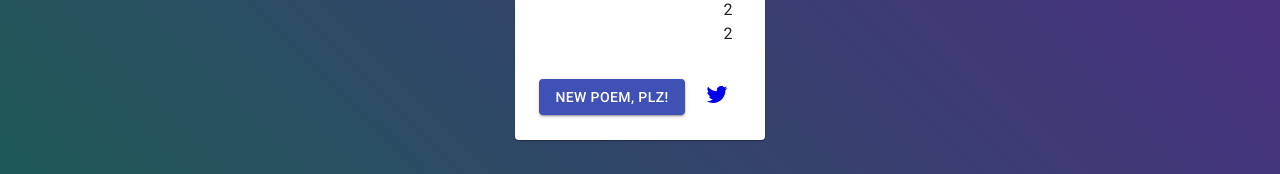
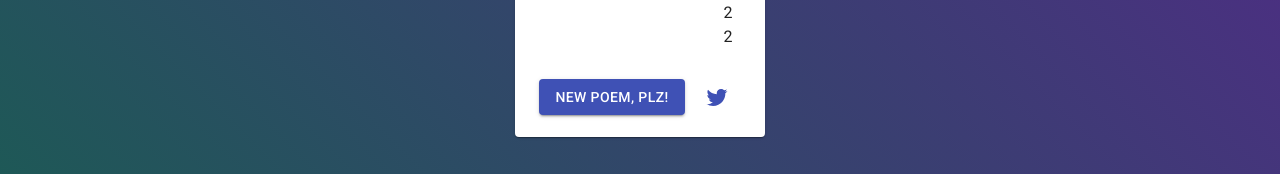
Before and after one commit to Dmnk28/quote-machine, a React (Create React App) app in the folder quote/: page / in a window 1280 px wide. Shown: the part 388-562 px from the top of the page. Built offline with nearby package versions, Linux system fonts and the light colour scheme.

Commit message:
Fixed the Twitterbutton, so the Poem and Poet will be suggested as tweet-text

```diff
--- a/quote/src/App.js
+++ b/quote/src/App.js
@@ -1,7 +1,7 @@
 import React from 'react';
 
 import './styles/main.css';
-import { Button, Card, CardActions, CardContent, IconButton, Typography } from '@material-ui/core';
+import { Button, Card, CardActions, CardContent, Typography } from '@material-ui/core';
 
 import poems from './data/_poems';
 import TwitterLink from './components/_TwitterLink';
@@ -43,7 +43,7 @@ class App extends React.Component {
             </CardContent>
             <CardActions>
               <Button onClick={this.poemSwitch.bind(this)} id="new-quote" variant="contained" color="primary">New Poem, plz!</Button>
-              <IconButton color="primary"><TwitterLink text={this.state.text} author={this.state.author}/></IconButton>
+              <TwitterLink text={this.state.text} author={this.state.author}/>
             </CardActions>
           </Card>
       </main>
--- a/quote/src/components/_TwitterLink.js
+++ b/quote/src/components/_TwitterLink.js
@@ -1,19 +1,27 @@
 import React from 'react';
+
 import TwitterIcon from '@material-ui/icons/Twitter'
+import { IconButton } from '@material-ui/core';
 
-const TwitterLink = (text, author) => {
-    const querriesToUrl = (text, author) => {
-        return (`https://twitter.com/intent/tweet?text=` + text + author);
+const TwitterLink = (props) => {
+
+    const deleteReg = /^<p>/g
+    const spaceReg = /<p>/g
+    const verseReg = /<br\/>/g
+    const stropheReg = /<\/p>/g
+    const htmlFreeTweet = props.text.replace(deleteReg, '').replace(spaceReg, ' ').replace(verseReg , ' ¦ ').replace(stropheReg, ' ¦¦ ');
+
+    function addQuerriesToUrl(poem, poet) {
+        return (`https://twitter.com/intent/tweet?text=` + poem + '— ' + poet);
     }
 
     const handleClick = (event) => {
         event.preventDefault();
-        window.open(querriesToUrl(text, author), '_blank');
-        alert('twitter clicked');
+        window.open(addQuerriesToUrl(htmlFreeTweet, props.author), '_blank');
     };
     return(
-            <a href='#' onClick={handleClick}>
-                <TwitterIcon />
+            <a id="tweet-quote" href="twitter.com/intent/tweet" onClick={handleClick}>
+                <IconButton color="primary"><TwitterIcon /></IconButton>
             </a>
         );
     };
```
